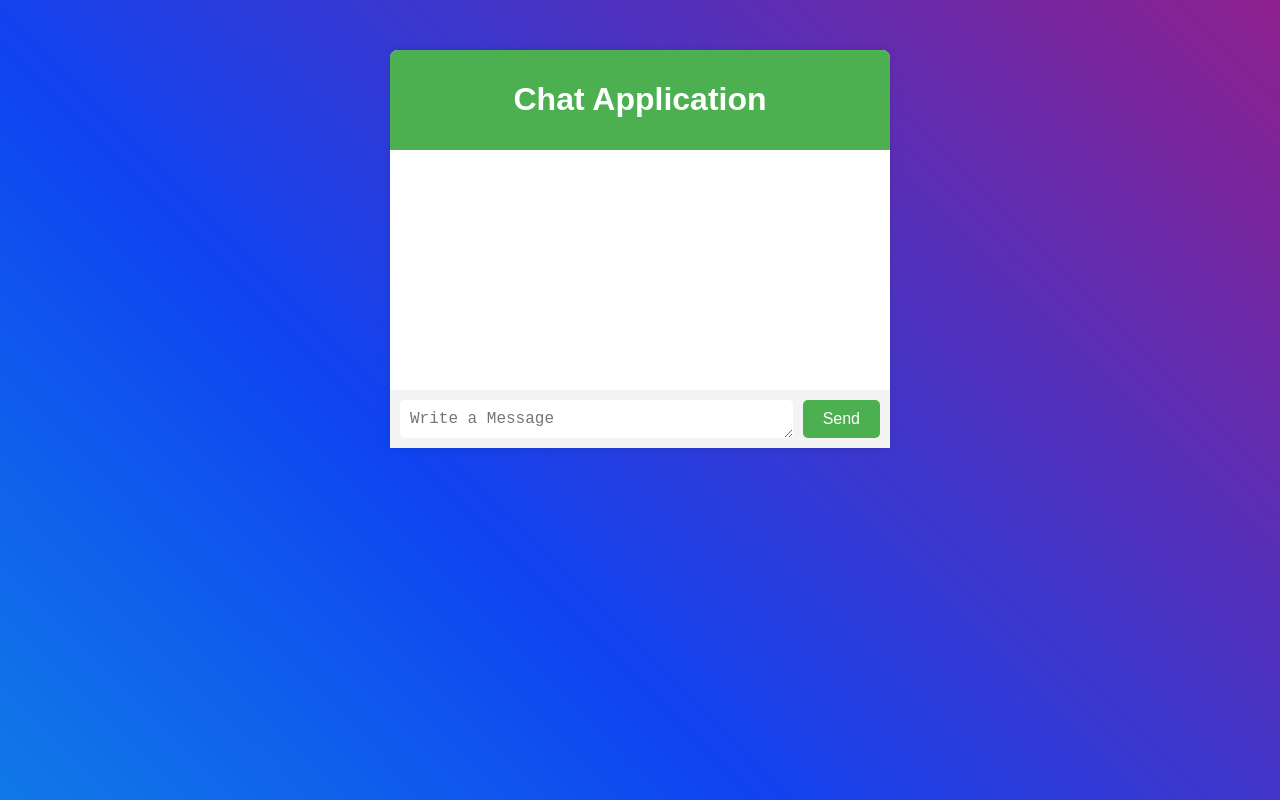
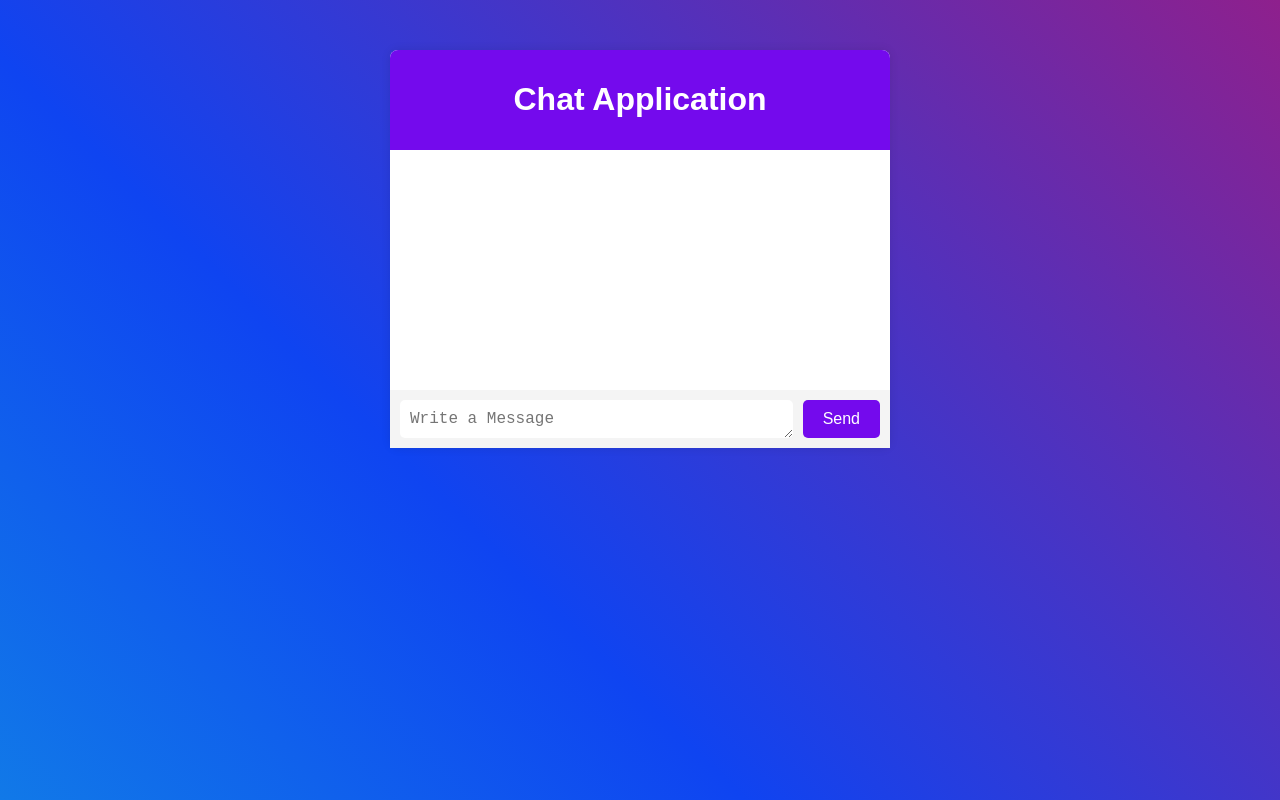
Before and after one commit to SaqeebPatel/Chat_Bot, a website: page public/index.html in a window 1280 px wide. Drawn offline with nearby package versions, Linux system fonts and the light colour scheme; no server answers.

Commit message:
add the code

```diff
--- a/public/index.html
+++ b/public/index.html
@@ -38,7 +38,7 @@
         }
 
         .chat-header {
-            background-color: #4CAF50;
+            background-color: #740aed;
             color: #fff;
             padding: 10px;
             text-align: center;
@@ -68,7 +68,7 @@
         }
 
         .btn {
-            background-color: #4CAF50;
+            background-color: #740aed;
             color: #fff;
             border: none;
             border-radius: 5px;
--- a/public/style.css
+++ b/public/style.css
@@ -26,6 +26,7 @@ section.chat_section{
     font-size: 20px;
     color: #6d6464;
     margin-left: 35%;
+
 
 }
 
```
